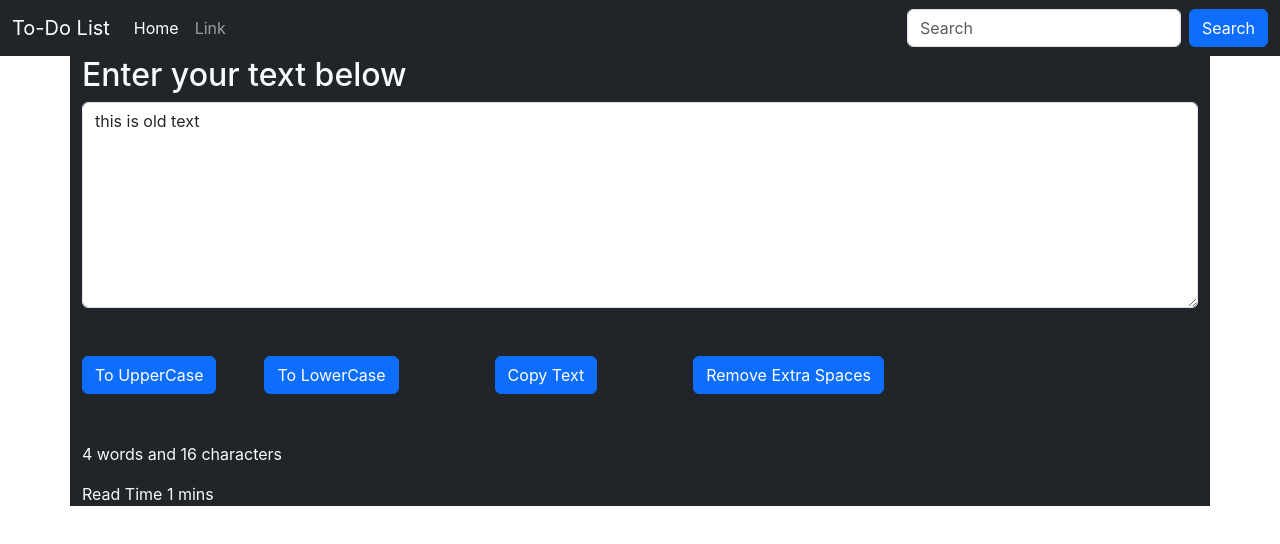
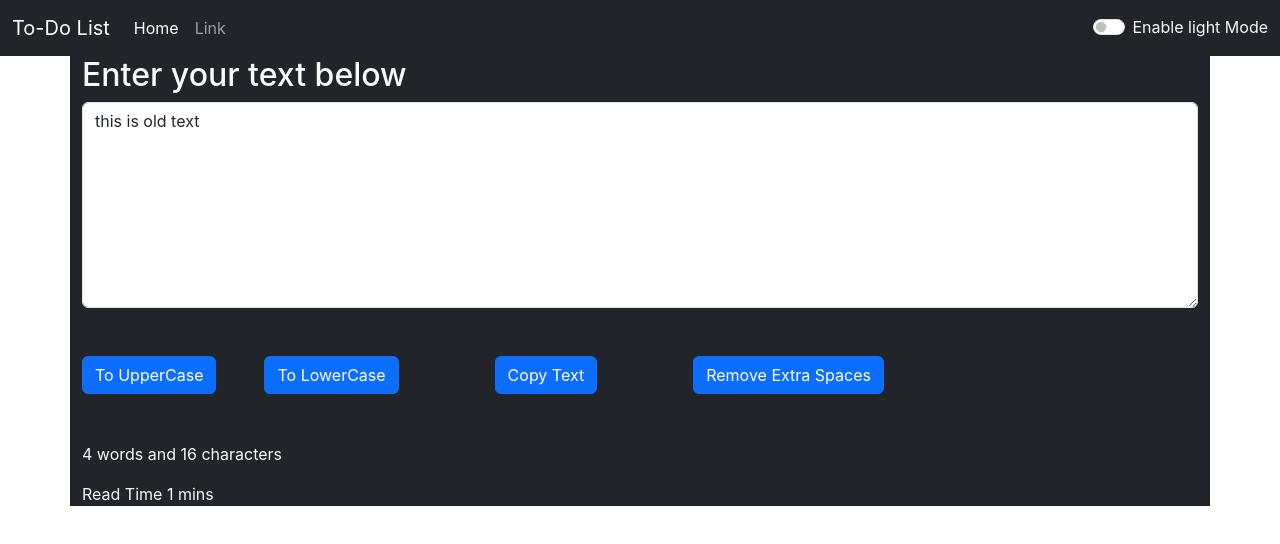
Before and after one commit to michelledcruz/Text_Utils_App_using_React, a React (Create React App) app: page / in a window 1280 px wide. Shown: the top 544 px of the page. Built offline with nearby package versions, Linux system fonts and the light colour scheme.

Commit message:
Updated the navbar changes

```diff
--- a/src/Navbar.js
+++ b/src/Navbar.js
@@ -1,12 +1,12 @@
 import React from "react";
 import PropTypes from 'prop-types';
-import TextArea from "./TextArea";
+// import TextArea from "./TextArea";
 
 
 
 export default function Navbar(props){
     return(
-        <nav className="navbar navbar-expand-lg navbar-dark bg-dark">
+        <nav className={`navbar navbar-expand-lg navbar-${props.mode} bg-${props.mode}`}>
         <div className="container-fluid">
           <a className="navbar-brand" href="/">{props.title}</a>
           <button className="navbar-toggler" type="button" data-bs-toggle="collapse" data-bs-target="#navbarSupportedContent" aria-controls="navbarSupportedContent" aria-expanded="false" aria-label="Toggle navigation">
@@ -22,8 +22,10 @@
               </li>
             </ul>
             <form className="d-flex">
-              <input className="form-control me-2" type="search" placeholder="Search" aria-label="Search"/>
-              <button className="btn btn-primary" type="submit">Search</button>
+            <div className="form-check form-switch text-light">
+              <input className="form-check-input" type="checkbox" onClick={props.toggleMode} id="flexSwitchCheckDefault" />
+              <label className={`form-check-label text-${props.textMode}`} htmlFor="flexSwitchCheckDefault">Enable {props.textMode} Mode</label>
+            </div>
             </form>
           </div>
         </div>
```
